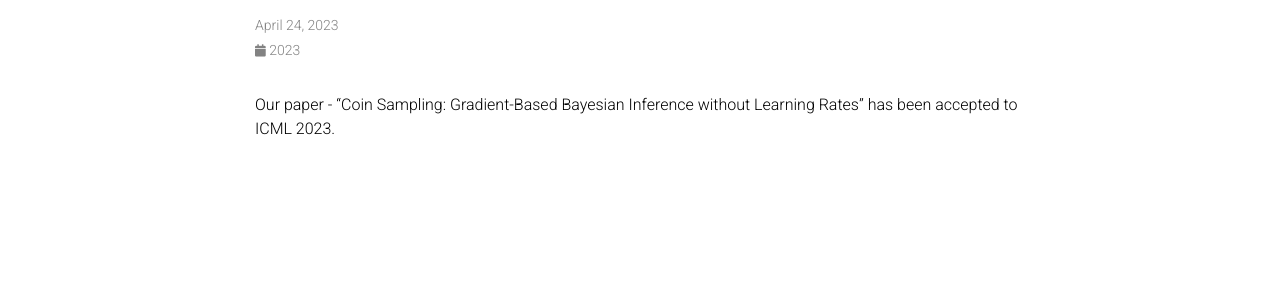
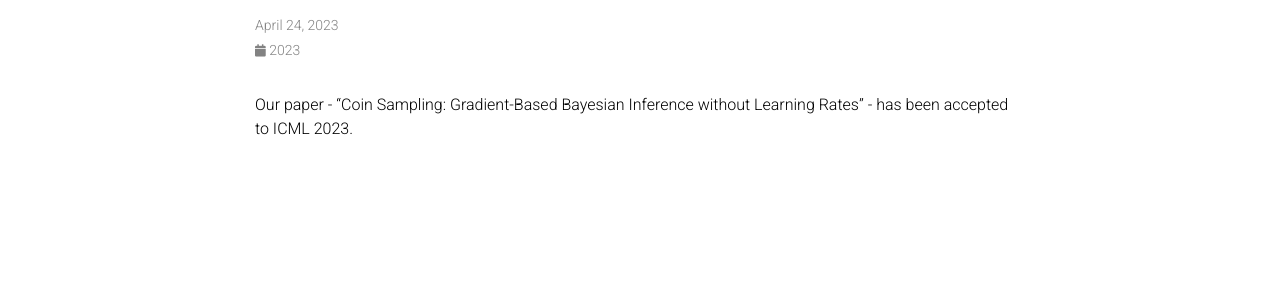
Before and after one commit to louissharrock/louissharrock.github.io, a Jekyll site: the page built from _news/announcement_1.md, in a window 1280 px wide. Shown: the part 146-434 px from the top of the page. Built offline with Jekyll 4.4.1, drawn with Linux system fonts in a browser that asks for light colours; comment, search, counter and statistics services are not loaded; a style sheet for code colours, icons or effects is not loaded.

```diff
--- a/_news/announcement_1.md
+++ b/_news/announcement_1.md
@@ -5,4 +5,4 @@ inline: true
 related_posts: false
 ---
 
-Our paper - "Coin Sampling: Gradient-Based Bayesian Inference without Learning Rates" has been accepted to ICML 2023.
+Our paper - "Coin Sampling: Gradient-Based Bayesian Inference without Learning Rates" - has been accepted to ICML 2023.
```
